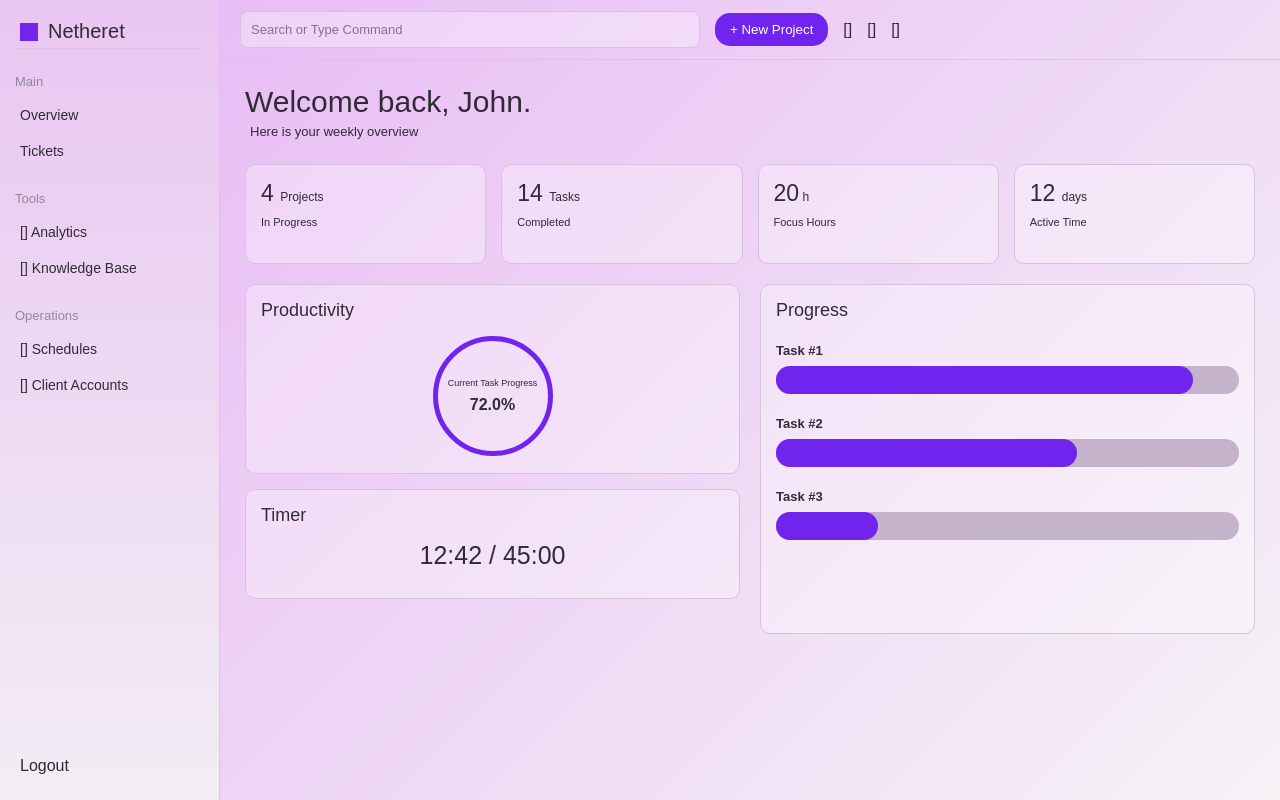
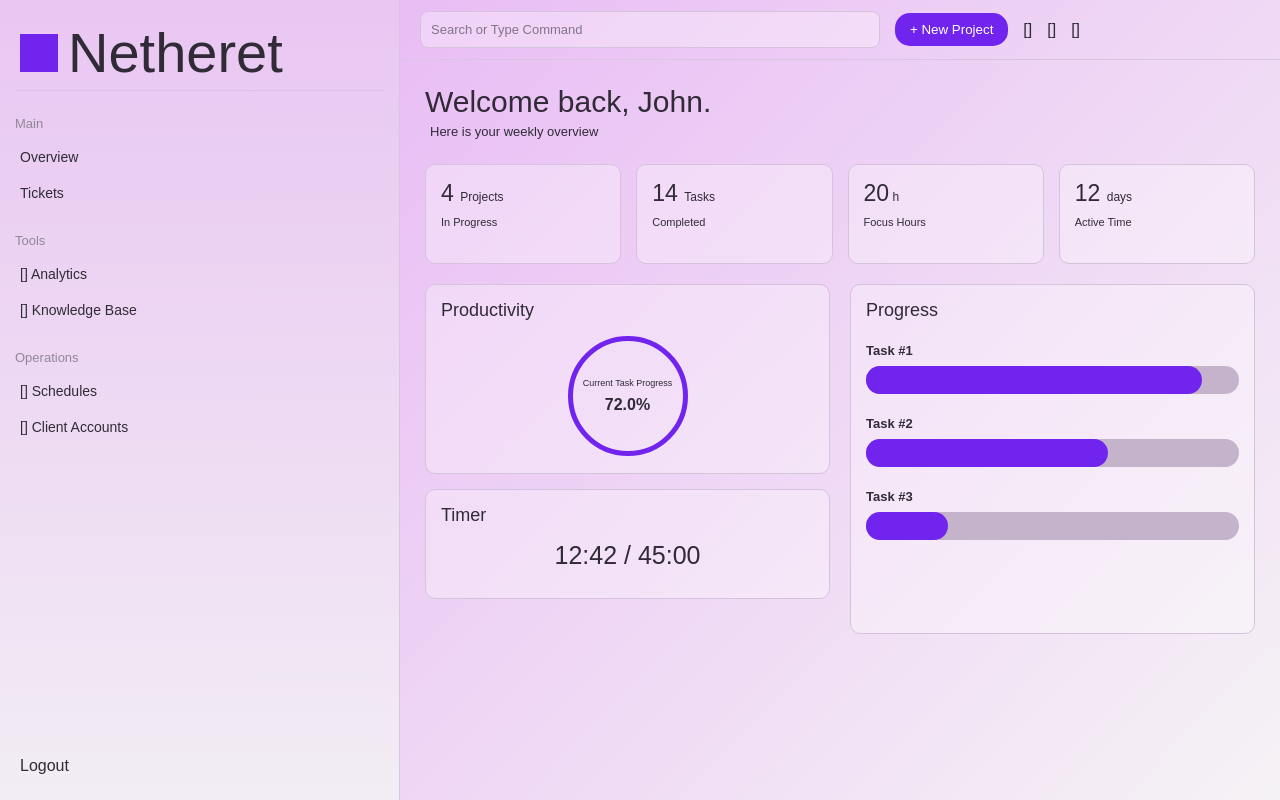
Before and after one commit to najehprojects/netheret-project, a Flask app: page / in a window 1280 px wide. Run offline with Flask 3, Linux system fonts and the light colour scheme.

Commit message:
Small layout consistency updates (Sidebar and Title)

```diff
--- a/static/css/style.css
+++ b/static/css/style.css
@@ -24,7 +24,7 @@ body {
 /* SIDEBAR */
 
 .sidebar {
-    width: 220px;
+    width: 400px;
     min-width: 220px;
     min-height: 100vh;
     padding: 15px;
@@ -44,13 +44,13 @@ body {
 }
 
 .brand h2 {
-    font-size: 20px;
+    font-size: 56px;
     font-weight: normal;
 }
 
 .brand-square {
-    width: 18px;
-    height: 18px;
+    width: 38px;
+    height: 38px;
     background: #7024ed;
 }
 
```
